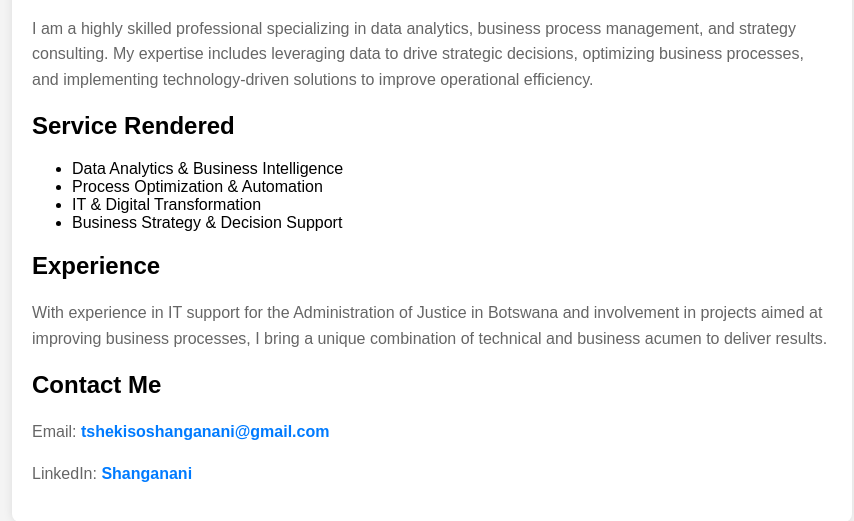
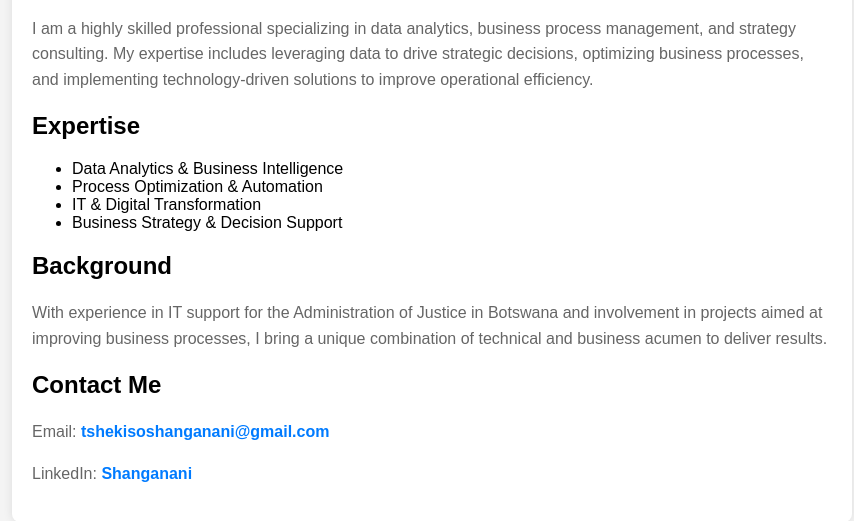
Before and after one commit to Tsheki01/Projects, a plain HTML site: page index.html in a window 1280 px wide. Shown: the part 355-876 px from the top of the page, without its empty margins (208-1062 px from the left). Drawn offline with Linux system fonts and the light colour scheme.

Commit message:
Update index.html

```diff
--- a/index.html
+++ b/index.html
@@ -54,14 +54,14 @@
             My expertise includes leveraging data to drive strategic decisions, optimizing business processes, and implementing
             technology-driven solutions to improve operational efficiency.
         </p>
-        <h2>Service Rendered</h2>
+        <h2>Expertise</h2>
         <ul>
             <li>Data Analytics & Business Intelligence</li>
             <li>Process Optimization & Automation</li>
             <li>IT & Digital Transformation</li>
             <li>Business Strategy & Decision Support</li>
         </ul>
-        <h2>Experience</h2>
+        <h2>Background</h2>
         <p>
             With experience in IT support for the Administration of Justice in Botswana and involvement in projects aimed at
             improving business processes, I bring a unique combination of technical and business acumen to deliver results.
```
